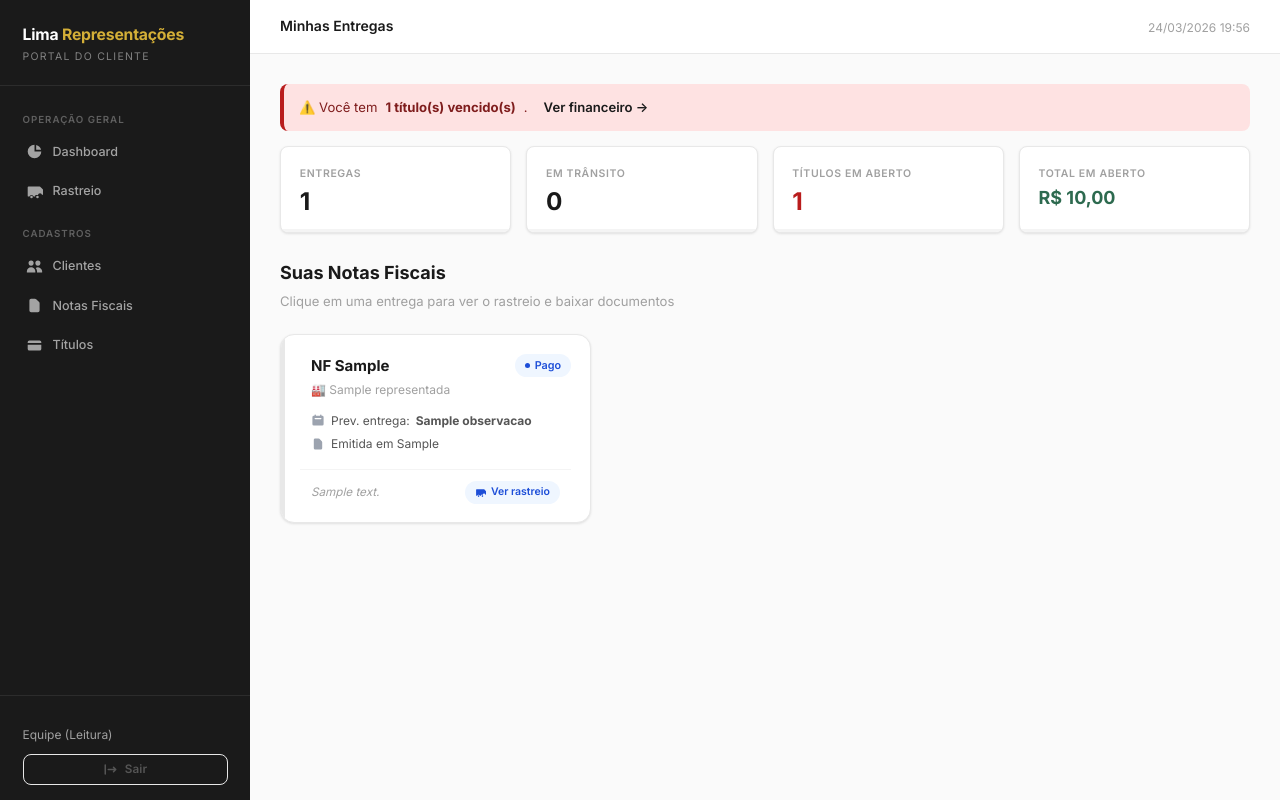
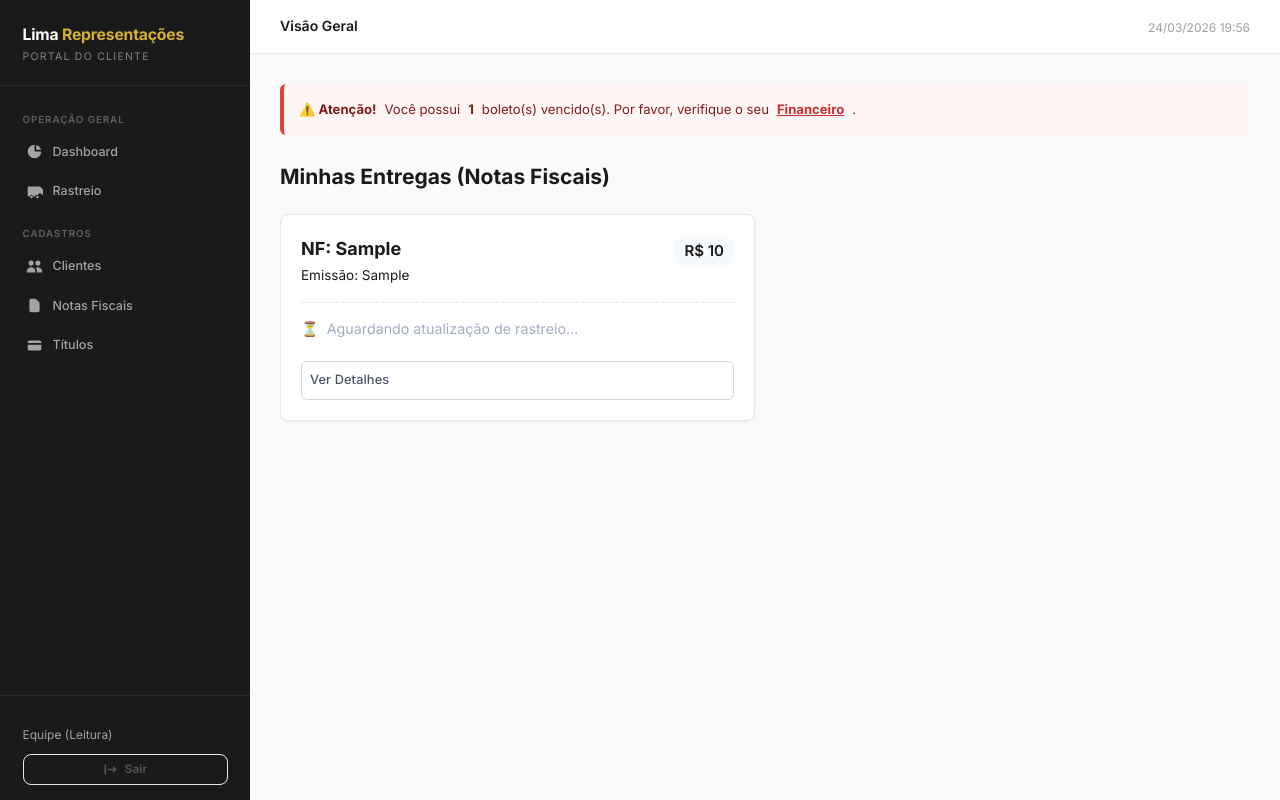
Before and after one commit to vitorjaoo/newreprastreio, a Flask app: template templates/dashboard.html in a window 1280 px wide. Run offline with Flask 3, Linux system fonts and the light colour scheme; the template is opened without the code that fills it: most values are stand-ins (such as "Sample title", 1, 10 or a date in 2020).

Commit message:
Update dashboard.html

```diff
--- a/templates/dashboard.html
+++ b/templates/dashboard.html
@@ -1,106 +1,71 @@
 {% extends "base.html" %}
-{% block title %}Minhas Entregas{% endblock %}
-{% block page_title %}Minhas Entregas{% endblock %}
+
+{% block title %}Dashboard{% endblock %}
+{% block page_title %}Visão Geral{% endblock %}
 
 {% block content %}
+<div class="dashboard-container">
 
-{# Alertas de vencimento #}
     {% if titulos_vencidos %}
-<div class="alert alert-danger">
-  ⚠️ Você tem <strong>{{ titulos_vencidos|length }} título(s) vencido(s)</strong>.
-  <a href="{{ url_for('financeiro') }}" style="margin-left:8px;font-weight:600">Ver financeiro →</a>
+    <div class="alert alert-danger" style="margin-bottom: 25px; border-left: 4px solid #e53e3e; padding: 15px; background-color: #fff5f5; border-radius: 6px;">
+        <strong>⚠️ Atenção!</strong> Você possui <strong>{{ titulos_vencidos|length }}</strong> boleto(s) vencido(s). Por favor, verifique o seu <a href="{{ url_for('financeiro') }}" style="color: #c53030; font-weight: bold; text-decoration: underline;">Financeiro</a>.
+    </div>
+    {% elif titulos_abertos %}
+    <div class="alert alert-warning" style="margin-bottom: 25px; border-left: 4px solid #dd6b20; padding: 15px; background-color: #fffff0; border-radius: 6px;">
+        <strong>Aviso:</strong> Você possui <strong>{{ titulos_abertos|length }}</strong> boleto(s) em aberto. Acompanhe os vencimentos no seu <a href="{{ url_for('financeiro') }}" style="color: #c05621; font-weight: bold; text-decoration: underline;">Financeiro</a>.
     </div>
     {% endif %}
 
-{# Métricas #}
-<div class="stats-grid" style="margin-bottom:1.75rem">
-  <div class="stat-card">
-    <div class="stat-label">Entregas</div>
-    <div class="stat-value blue">{{ nfs|length }}</div>
+    <h2 style="margin-bottom: 20px; color: var(--gray-800); font-size: 1.4rem;">Minhas Entregas (Notas Fiscais)</h2>
+
+    <div class="grid" style="display: grid; grid-template-columns: repeat(auto-fill, minmax(320px, 1fr)); gap: 20px;">
+        {% for nf in nfs %}
+        <div class="card" style="border: 1px solid #e2e8f0; border-radius: 8px; padding: 20px; background: #fff; box-shadow: 0 1px 3px rgba(0,0,0,0.05);">
+
+            <div style="display: flex; justify-content: space-between; align-items: flex-start; margin-bottom: 15px;">
+                <div>
+                    <strong style="font-size: 1.2em; display: block; color: var(--gray-800);">NF: {{ nf.numero_nf }}</strong>
+                    <span style="color: var(--gray-500); font-size: 0.9em;">Emissão: {{ nf.data_emissao }}</span>
                 </div>
-  <div class="stat-card">
-    <div class="stat-label">Em trânsito</div>
-    <div class="stat-value">{{ nfs|selectattr('tem_rastreio')|list|length }}</div>
-  </div>
-  <div class="stat-card">
-    <div class="stat-label">Títulos em aberto</div>
-    <div class="stat-value {% if titulos_vencidos %}red{% else %}amber{% endif %}">
-      {{ titulos_abertos|length }}
-    </div>
-  </div>
-  <div class="stat-card">
-    <div class="stat-label">Total em aberto</div>
-    <div class="stat-value green" style="font-size:1.2rem">
-      R$ {{ "%.2f"|format(titulos_abertos|sum(attribute='valor')|float) | replace('.', ',') }}
-    </div>
+                <div style="background: #f7fafc; padding: 4px 10px; border-radius: 12px; font-weight: 600; color: var(--gray-700);">
+                    R$ {{ nf.valor }}
                 </div>
             </div>
 
-{# Cards de entrega #}
-{% if nfs %}
-<div class="page-header">
-  <h2>Suas Notas Fiscais</h2>
-  <p>Clique em uma entrega para ver o rastreio e baixar documentos</p>
+            <div style="margin-bottom: 20px; padding-top: 15px; border-top: 1px dashed #e2e8f0;">
+                {% if nf.tem_rastreio and nf.eventos %}
+                    {% set ultimo_evento = nf.eventos[-1] %}
+                    <div style="color: #3182ce; font-weight: 500; font-size: 0.95em; display: flex; align-items: center; gap: 8px;">
+                        <span>📍</span>
+                        <span>{{ ultimo_evento.status }} <br><small style="color: #718096;">{{ ultimo_evento.data }}</small></span>
                     </div>
-
-<div class="delivery-grid">
-  {% for nf in nfs %}
-  <a href="{{ url_for('entrega', nf_id=nf.id) }}" class="delivery-card">
-
-    <div class="delivery-card-top">
-      <div>
-        <div class="delivery-nf">NF {{ nf.numero_nf }}</div>
-        {% if nf.representada %}
-        <div class="delivery-rep">🏭 {{ nf.representada }}</div>
-        {% endif %}
+                {% else %}
+                    <div style="color: #a0aec0; font-size: 0.95em; display: flex; align-items: center; gap: 8px;">
+                        <span>⏳</span>
+                        <span>Aguardando atualização de rastreio...</span>
                     </div>
-      {% set s = nf.status or 'ativo' %}
-      {% if s == 'entregue' %}
-        <span class="badge badge-green"><span class="badge-dot"></span>Entregue</span>
-      {% elif s == 'cancelado' %}
-        <span class="badge badge-red"><span class="badge-dot"></span>Cancelado</span>
-      {% else %}
-        <span class="badge badge-blue"><span class="badge-dot"></span>{{ s|title if s != 'ativo' else 'Em andamento' }}</span>
                 {% endif %}
             </div>
 
-    <div class="delivery-info">
-      {% if nf.observacao %}
-      <span>
-        <svg width="14" height="14" viewBox="0 0 20 20" fill="#9CA3AF"><path fill-rule="evenodd" d="M6 2a1 1 0 00-1 1v1H4a2 2 0 00-2 2v10a2 2 0 002 2h12a2 2 0 002-2V6a2 2 0 00-2-2h-1V3a1 1 0 10-2 0v1H7V3a1 1 0 00-1-1zm0 5a1 1 0 000 2h8a1 1 0 100-2H6z" clip-rule="evenodd"/></svg>
-        Prev. entrega: <strong>{{ nf.observacao }}</strong>
-      </span>
-      {% endif %}
-      {% if nf.data_emissao %}
-      <span>
-        <svg width="14" height="14" viewBox="0 0 20 20" fill="#9CA3AF"><path fill-rule="evenodd" d="M4 4a2 2 0 012-2h4.586A2 2 0 0112 2.586L15.414 6A2 2 0 0116 7.414V16a2 2 0 01-2 2H6a2 2 0 01-2-2V4z" clip-rule="evenodd"/></svg>
-        Emitida em {{ nf.data_emissao }}
-      </span>
+            <div style="display: flex; gap: 10px;">
+                <a href="{{ url_for('entrega', nf_id=nf.id) }}" class="btn btn-outline" style="flex: 1; text-align: center; padding: 8px; border: 1px solid #cbd5e0; color: #4a5568; text-decoration: none; border-radius: 6px; font-weight: 500; transition: all 0.2s;">
+                    Ver Detalhes
+                </a>
+
+                {% if nf.pdf_base64 or nf.pdf %}
+                <a href="{{ url_for('download_nf', nf_id=nf.id) }}" class="btn" style="flex: 1; text-align: center; padding: 8px; background: var(--gray-800, #2d3748); color: #fff; text-decoration: none; border-radius: 6px; font-weight: 500; transition: all 0.2s;">
+                    Baixar PDF
+                </a>
                 {% endif %}
             </div>
 
-    <div class="delivery-footer">
-      {% if nf.eventos %}
-        {% set ultimo = nf.eventos[-1] %}
-        <span class="delivery-last-event">{{ ultimo.descricao }}</span>
-        <span class="badge badge-blue" style="font-size:.7rem">
-          <svg width="11" height="11" viewBox="0 0 20 20" fill="currentColor"><path d="M8 16.5a1.5 1.5 0 11-3 0 1.5 1.5 0 013 0zM15 16.5a1.5 1.5 0 11-3 0 1.5 1.5 0 013 0z"/><path d="M3 4a1 1 0 00-1 1v10a1 1 0 001 1h1.05a2.5 2.5 0 014.9 0H10a1 1 0 001-1v-1h3.05a2.5 2.5 0 014.9 0H19a1 1 0 001-1v-5a1 1 0 00-.293-.707l-3-3A1 1 0 0016 4H3z"/></svg>
-          Ver rastreio
-        </span>
+        </div>
         {% else %}
-        <span class="text-muted">Sem rastreio ainda</span>
-        <span class="badge badge-gray">Ver detalhes →</span>
-      {% endif %}
+        <div style="grid-column: 1 / -1; text-align: center; padding: 50px 20px; color: #718096; background: #f7fafc; border-radius: 8px; border: 1px dashed #cbd5e0;">
+            <span style="font-size: 2.5rem; display: block; margin-bottom: 10px;">📦</span>
+            Nenhuma nota fiscal encontrada no momento.
         </div>
-  </a>
         {% endfor %}
     </div>
-
-{% else %}
-<div class="empty-state">
-  <svg viewBox="0 0 24 24" fill="none" stroke="currentColor" stroke-width="1.5"><path d="M20 8h-3V4H3c-1.1 0-2 .9-2 2v11h2c0 1.66 1.34 3 3 3s3-1.34 3-3h6c0 1.66 1.34 3 3 3s3-1.34 3-3h2v-5l-3-4z"/></svg>
-  <p>Nenhuma nota fiscal disponível no momento.</p>
 </div>
-{% endif %}
-
 {% endblock %}
```
Lines whose indentation alone changed are shown as unchanged.
